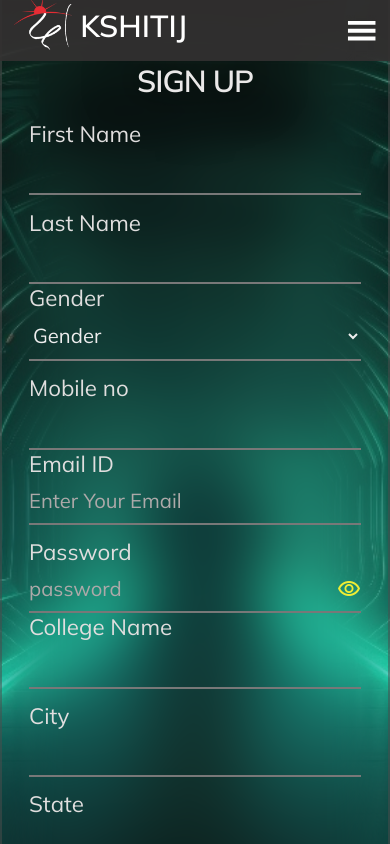
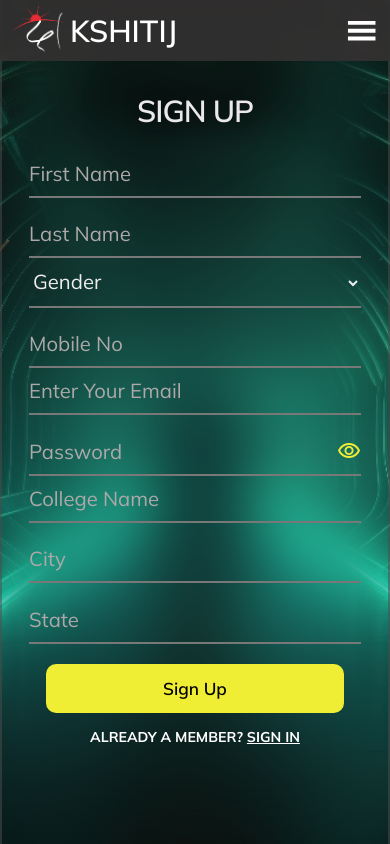
Before and after one commit to vbochliya/CA-Portal-kshitij, a React (Create React App) app in the folder Frontend/: page /SignUp in a window 390 px wide. Shown: the top 844 px of the page. Built offline with nearby package versions, Linux system fonts and the light colour scheme; no server answers; a web font is replaced by a local one.

Commit message:
maram-mad

```diff
--- a/Frontend/src/components/navbar/Navbarnew.js
+++ b/Frontend/src/components/navbar/Navbarnew.js
@@ -168,8 +168,9 @@ const Navbar = (props) => {
                       onMouseLeave={handleMouseLeave}
                       href="/"
                       >
-                        {/* {buttonText} */}
-                        {buttonText}
+                        {"Logout"}
+                        {/* {buttonText}  */}
+
                       {/* {user.first_name} */}
                       {/* Signout */}
                     </a>
--- a/Frontend/src/components/navbar/Navbarnew.module.css
+++ b/Frontend/src/components/navbar/Navbarnew.module.css
@@ -109,7 +109,7 @@ li {
 
   background: transparent;
   background-color: #333131ee;
-  /* backdrop-filter: blur(4px); */
+  backdrop-filter: blur(4px);
 
   position: absolute;
   z-index: 40;
@@ -129,14 +129,14 @@ li {
   /* backdrop-filter: blur(6px); */
 }
 .logo img {
-  height: 6.9rem;
-  width: 6.9rem;
+  height: 5.9rem;
+  width: 5.9rem;
   padding: 0;
   margin: 0;
 }
 
 .menu_link {
-  width: 70%;
+  /* width: 70%; */
   margin-left: 0rem;
   padding-top: 2.4rem;
   transition: all 1s ease;
@@ -236,6 +236,7 @@ li {
   color: white;
   transition: 0.5s;
   font-size: 1.65rem;
+  width: max-content;
 }
 
 .sign:hover {
@@ -336,7 +337,7 @@ li {
 
   .mobile_menu_link {
     width: 100%;
-    transform: translateY(2rem);
+    transform: translateY(0rem);
     display: flex;
     flex-direction: column;
     z-index: 10;
@@ -386,6 +387,7 @@ li {
 
   .mobile_menu_link ul li a{
     font-size: 1.7rem;
+
   }
 
   .mobile_menu_link ul li:nth-child(1) {
@@ -511,10 +513,11 @@ li {
     grid-template-columns: 1rem 4fr 1fr 1fr 1rem;
   }
   .mobile_menu_link {
-    margin-top: 1rem;
+    /* margin-top: 1rem; */
   }
   .logo {
-    height: 5rem;
+    /* height: 5rem; */
+    height: 100%;
     /* transform: translateY(10%); */
   }
 
--- a/Frontend/src/pages/About/about.js
+++ b/Frontend/src/pages/About/about.js
@@ -14,7 +14,7 @@ function About() {
                   to engage in serious networking and gain knowledge of marketing and social media. More than 70 thousand
                    students from 2000+ colleges will be under their management. The Campus Ambassador Program is structured
                    to help Campus Ambassadors develop their corporate personalities and soft skills. The Campus Ambassadors'
-                   involvement will be essential to the success of Kshitij 2024, the 21st edition of Kshitij.
+                   involvement will be essential to the success of Kshitij 2025, the 22nd edition of Kshitij.
                 </p>
             </div>
         </div>
--- a/Frontend/src/pages/About/aboutnew.js
+++ b/Frontend/src/pages/About/aboutnew.js
@@ -18,7 +18,7 @@ function About() {
               to engage in serious networking and gain knowledge of marketing and social media. More than 70 thousand
                students from 2000+ colleges will be under their management. The Campus Ambassador Program is structured
                to help Campus Ambassadors develop their corporate personalities and soft skills. The Campus Ambassadors'
-               involvement will be essential to the success of Kshitij 2024, the 21st edition of Kshitij.
+               involvement will be essential to the success of Kshitij 2025, the 22nd edition of Kshitij.
             </p>
         </div>
     </div>
--- a/Frontend/src/pages/Faq/Faq.js
+++ b/Frontend/src/pages/Faq/Faq.js
@@ -47,7 +47,7 @@ const data = [
 function Faq() {
   return (
     <div className={styles.cov}>
-      <h1> FAQS</h1>
+      <h1 className={styles.title}> FAQS</h1>
       <div class = "faq_div">
 
         {data.map((item) => {
--- a/Frontend/src/pages/Faq/faq.css
+++ b/Frontend/src/pages/Faq/faq.css
@@ -7,11 +7,14 @@
     line-height: 1.8rem;
 }
 
-
+.title {
+    font-size: 4rem;
+}
 .MuiAccordion-root {
     /* background-color: #D9D9D933 !important; */
     background-color: #333333 !important; /* Dark background for the accordion */
-    border: 1px solid  #eeea0e;  /* Yellow border */
+    border: 1px solid  #eeea0e77;  /* Yellow border */
+    border-radius: 0.5rem !important;
     box-shadow: none;
     margin-bottom: 1rem;
 }
@@ -29,6 +32,7 @@
 .MuiAccordionSummary-root {
     background-color: #222222 !important; /* Slightly lighter background for the summary */
     border-bottom: 1px solid #eeea0e; /* Yellow border between summary and details */
+    border-radius: 0.5rem !important;
 }
 .MuiAccordionSummary-content {
     margin: 0 !important;
@@ -36,8 +40,9 @@
 
 /* Accordion Details */
 .MuiAccordionDetails-root {
-    background-color: #444444 !important; /* Dark background for the details */
+    background-color: #303030 !important; /* Dark background for the details */
     border-top: 1px solid #ffcc00; /* Yellow border between summary and details */
+    border-radius: 0 0 0.5rem 0.5rem !important;
 }
 
 /* .MuiTypography-root{
--- a/Frontend/src/pages/Homepage/HomepageNew.module.css
+++ b/Frontend/src/pages/Homepage/HomepageNew.module.css
@@ -316,7 +316,7 @@
   border-radius: 0.5rem;
   font-size: 2rem;
   background: #000000bb;
-  color: #ff81f0;
+  color: #e6ff02;
   text-decoration: underline;
 }
 
--- a/Frontend/src/pages/Incentives/incentive25.module.css
+++ b/Frontend/src/pages/Incentives/incentive25.module.css
@@ -9,7 +9,7 @@
 }
 
 .heading {
-    font-size: 6rem;
+    font-size: 4rem;
     padding-left: 1rem;
     padding-bottom: 4rem;
     text-align: center;
@@ -168,7 +168,7 @@
     }
 
     .heading {
-        font-size: 5rem;
+        font-size: 4rem;
     }
 
     .main {
--- a/Frontend/src/pages/Responsibility/responsibilitynew.module.css
+++ b/Frontend/src/pages/Responsibility/responsibilitynew.module.css
@@ -263,7 +263,7 @@
     }
     .Responsibility{
       width: 100%;
-      margin: 2rem;
+      /* margin: 2rem; */
       min-height: 30rem;
 
       flex-direction: column-reverse;
@@ -279,6 +279,14 @@
       padding: 0;
       margin-left: auto;
       margin-right: auto;
+    }
+
+    .active_head{
+      border-bottom: none;
+    }
+
+    .nav_head{
+      font-size: 2.5rem;
     }
 
   }
--- a/Frontend/src/pages/SignIn_New/SignIn.js
+++ b/Frontend/src/pages/SignIn_New/SignIn.js
@@ -33,7 +33,7 @@ const FormArea = (props) => {
                 E-mail
               </label>
               <input
-              placeholder="Enter your e-mail"
+              placeholder="Enter your E-mail"
                 id="signin__email"
                 className={styles.form__input}
                 type="email"
@@ -63,7 +63,7 @@ const FormArea = (props) => {
                   }}
                 >
                   <input
-                  placeholder="Enter your password"
+                  placeholder="Enter your Password"
                     id="signin__password"
                     className={styles.form__input}
                     type={fieldType}
--- a/Frontend/src/pages/SignIn_New/SignUp.js
+++ b/Frontend/src/pages/SignIn_New/SignUp.js
@@ -1,4 +1,4 @@
-import React, { useRef } from "react";
+import React, { useEffect, useRef } from "react";
 import { Link } from "react-router-dom";
 import styles from "./SignUp.module.css";
 import { useState } from "react";
@@ -23,6 +23,11 @@ const FormArea = (props) => {
   };
   const [width,setWidth] = useState(window.innerHeight)
   window.addEventListener("resize", () =>setWidth(window.innerWidth))
+
+  useEffect(() => {
+    setWidth(window.innerWidth)
+  }, []);
+
   return (
     <div className={`${styles.container} ${styles.form_img}`}>
     <div className={styles.formwrapper}>
@@ -65,7 +70,7 @@ const FormArea = (props) => {
           <div className={styles.formField}>
             {width > 640 && <label htmlFor="signupPassword" className={styles.formLabel}>Password</label>}
             <div style={{ display: 'flex', alignItems: 'center', justifyContent: 'space-between', width: '100%',position:"relative"}}>
-              <input id="signupPassword" placeholder='password' required name="password" type={fieldType} className={styles.formInput} />
+              <input id="signupPassword" placeholder='Password' required name="password" type={fieldType} className={styles.formInput} />
               <h6
               style={{
                 left: "100%",
--- a/Frontend/src/pages/SignIn_New/SignUp.module.css
+++ b/Frontend/src/pages/SignIn_New/SignUp.module.css
@@ -1,20 +1,14 @@
-
- @import url('https://fonts.googleapis.com/css2?family=Poppins:ital,wght@0,100;0,200;0,300;0,400;0,500;0,600;0,700;0,800;0,900;1,100;1,200;1,300;1,400;1,500;1,600;1,700;1,800;1,900&display=swap');
-
-
-
-
+@import url("https://fonts.googleapis.com/css2?family=Poppins:ital,wght@0,100;0,200;0,300;0,400;0,500;0,600;0,700;0,800;0,900;1,100;1,200;1,300;1,400;1,500;1,600;1,700;1,800;1,900&display=swap");
 
 .container {
   overflow-x: hidden;
-   width: 100vw;
+  width: 100%;
   min-height: 100vh;
   display: flex;
   justify-content: center;
-
 }
 
- .form_img{
+.form_img {
   background-image: url(../../images/signin_img.jpg);
   background-position: center;
   background-size: cover;
@@ -28,7 +22,7 @@
 }
 
 .formwrapper {
-  font-family: 'Mulish', sans-serif;
+  font-family: "Mulish", sans-serif;
   padding-top: 3rem;
   padding-bottom: 3rem;
   width: 100%;
@@ -41,26 +35,29 @@
   backdrop-filter: blur(30px);
 }
 
-
- @media (min-width: 640px) { /* sm */
+@media (min-width: 640px) {
+  /* sm */
   .formwrapper {
     width: 90%;
   }
 }
 
- @media (min-width: 768px) { /* md */
+@media (min-width: 768px) {
+  /* md */
   .formwrapper {
     width: 100%;
   }
 }
 
- @media (min-width: 1280px) { /* xl */
+@media (min-width: 1280px) {
+  /* xl */
   .formwrapper {
     width: 60%;
   }
 }
 
- @media (min-width: 1536px) { /* 2xl */
+@media (min-width: 1536px) {
+  /* 2xl */
   .formwrapper {
     width: 50%;
   }
@@ -71,47 +68,54 @@
   margin: auto;
   display: flex;
   flex-direction: column;
-   gap:0rem; /* 5 is equal to 20px */
+  gap: 0rem; /* 5 is equal to 20px */
+  margin-top: 3rem;
 
   /* Larger screen sizes */
-   @media (min-width: 640px) { /* sm */
+  @media (min-width: 640px) {
+    /* sm */
     gap: 4rem; /* 10 is equal to 40px */
   }
 
-   @media (min-width: 1280px) { /* xl */
+  @media (min-width: 1280px) {
+    /* xl */
     gap: 4.5rem; /* 10 is equal to 40px */
   }
 
-   @media (min-width: 1536px) { /* 2xl */
+  @media (min-width: 1536px) {
+    /* 2xl */
     gap: 5rem; /* 16 is equal to 64px */
   }
 
-   margin-top: auto;
-   margin-bottom: auto;
+  /* margin-top: auto;
+  margin-bottom: auto; */
 }
 
 .formTitle {
   color: #eae8e8;
-   font-size:3rem;
-   margin-top: 3rem;;
+  font-size: 3rem;
+  margin-top: 3rem;
   text-align: center;
-   letter-spacing: -1px;;
+  letter-spacing: -1px;
   font-weight: 600;
 
-   @media (min-width: 640px) { /* sm */
+  @media (min-width: 640px) {
+    /* sm */
     font-size: 3.5rem; /* 10 is equal to 40px */
-     margin-top:2rem;
+    margin-top: 2rem;
   }
 
-   @media (min-width: 1280px) { /* xl */
+  @media (min-width: 1280px) {
+    /* xl */
     font-size: 4rem; /* 10 is equal to 40px */
-     margin-top:3rem;
+    margin-top: 3rem;
   }
 
-   @media (min-width: 1536px) { /* 2xl */
+  @media (min-width: 1536px) {
+    /* 2xl */
     font-size: 5.5rem;
     /* 16 is equal to 64px */
-   margin-bottom:3.1rem;
+    margin-bottom: 3.1rem;
   }
 }
 
@@ -122,15 +126,12 @@
   justify-content: space-between;
 }
 
- @media (min-width: 640px) { /* sm */
+@media (min-width: 640px) {
+  /* sm */
   .formGroup {
     flex-direction: row;
-
   }
-
 }
-
-
 
 .formField {
   width: 100%;
@@ -138,7 +139,6 @@
   flex-direction: column;
   justify-content: space-between;
 }
-
 
 .formLabel {
   color: #e0dede;
@@ -163,23 +163,21 @@
   transition: all ease 0.3s;
 }
 .formInput::placeholder {
-   color:#ada9a9
+  color: #ada9a9;
 }
 
- .formInput:focus{
-   border-bottom: 2.5px solid #EFED34;
+.formInput:focus {
+  border-bottom: 2.5px solid #efed34;
 }
 
 /* Adjust input padding for larger screens */
- @media (min-width: 1024px) { /* md */
-
+@media (min-width: 1024px) {
+  /* md */
 }
 
- .option{
-   color:black;
+.option {
+  color: black;
 }
-
-
 
 .formButtonWrapper {
   text-align: center;
@@ -187,28 +185,27 @@
 
 .formButton {
   margin-top: 2rem;
-   display:inline-block;
+  display: inline-block;
   width: 90%;
   padding: 14px 40px;
-   background: #EFED34  ;
+  background: #efed34;
   color: black;
   font-size: 1.7rem;
   font-weight: 600;
   border-radius: 10px;
   /* border: 2px solid #787878; */
   outline: none;
-   border:none;
+  border: none;
   transition: all ease 0.2;
-
-
 }
 
- .formButton:hover{
-   background: #fbf96f  ;
+.formButton:hover {
+  background: #fbf96f;
 }
 
 /* Adjust button width for larger screens */
- @media (min-width: 1024px) { /* md */
+@media (min-width: 1024px) {
+  /* md */
   .formButton {
     width: 50%;
   }
@@ -225,7 +222,6 @@
   text-decoration: underline;
 }
 
-
 .newformInput {
   background-color: transparent;
   outline: none;
@@ -237,7 +233,6 @@
   font-size: 1.6rem;
 }
 
-
 .anotherInput {
-   position:static;
+  position: static;
 }
```
Lines whose indentation alone changed are shown as unchanged.
